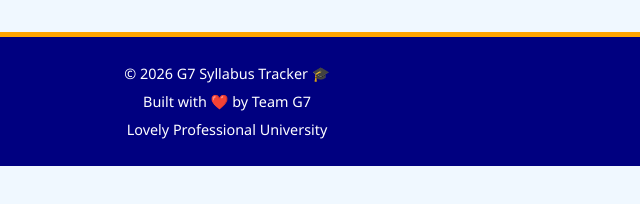
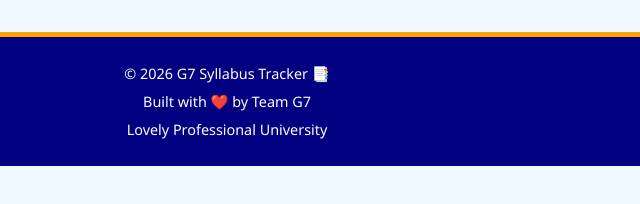
Before and after one commit to ratandeepb/G7-Syllabus-Tracker, a plain HTML site: page index.html in a window 1280 px wide. Shown: the part 592-796 px from the top of the page, 413-1053 px from the left. Drawn offline with Linux system fonts and the light colour scheme.

Commit message:
Modify footer emoji in index.html
Updated footer text to include a new emoji.

```diff
--- a/index.html
+++ b/index.html
@@ -11,7 +11,7 @@
     <main id="app">
     </main>
     <footer class="site-footer">
-        <p>© 2026 G7 Syllabus Tracker 🎓</p>
+        <p>© 2026 G7 Syllabus Tracker 📑</p>
         <p>Built with ❤️ by Team G7</p>
         <p>Lovely Professional University</p>
     </footer>
```
